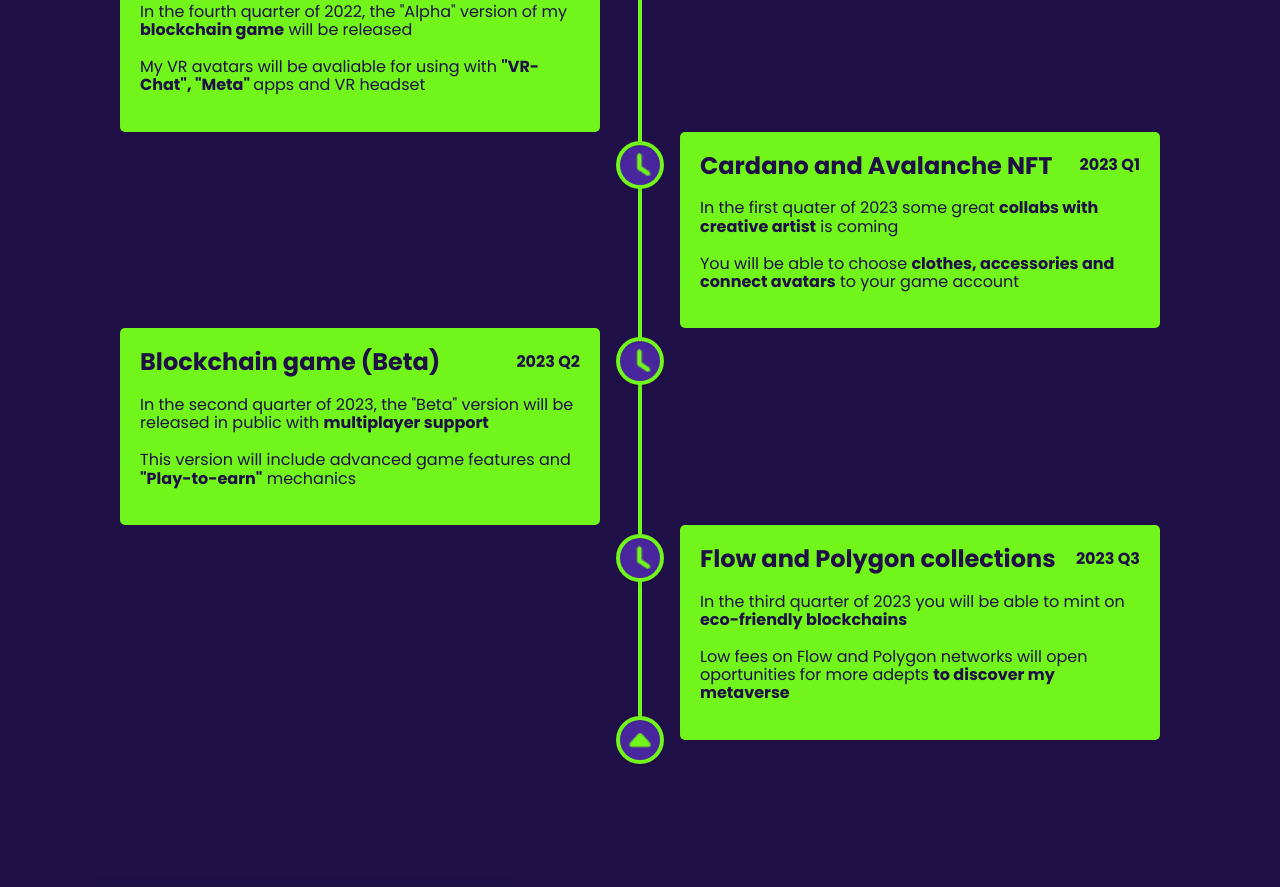
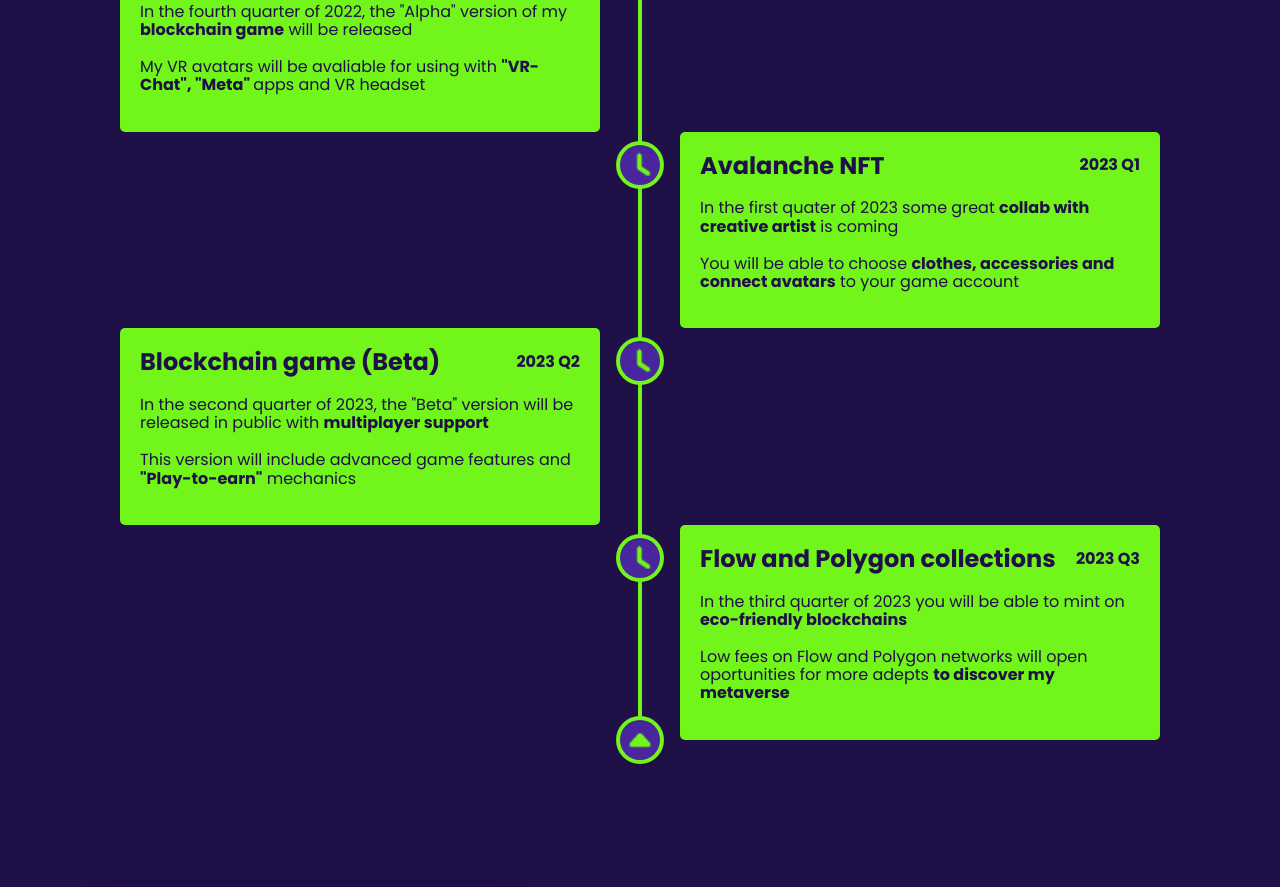
Before and after one commit to muleyong/website, a plain HTML site: page index.html in a window 1280 px wide. Shown: the part 5432-6319 px from the top of the page. Drawn offline with Linux system fonts and the light colour scheme.

Commit message:
Update index.html

```diff
--- a/index.html
+++ b/index.html
@@ -341,10 +341,10 @@ Some collections are in progress, but they are coming soon</p>
             <section>
                  <img src="images/Icon_Time.png" class="icon">
                 <div class="details">
-                    <span class="title"><strong>Cardano and Avalanche NFT</strong></span>
+                    <span class="title"><strong>Avalanche NFT</strong></span>
                     <span><strong>2023 Q1</strong></span>
                 </div>
-                <p>In the first quater of 2023 some great <strong>collabs with creative artist</strong> is coming <br>
+                <p>In the first quater of 2023 some great <strong>collab with creative artist</strong> is coming <br>
                   <br>
                 You will be able to choose <strong>clothes, accessories and connect avatars</strong> to your game account </p>
 
```
